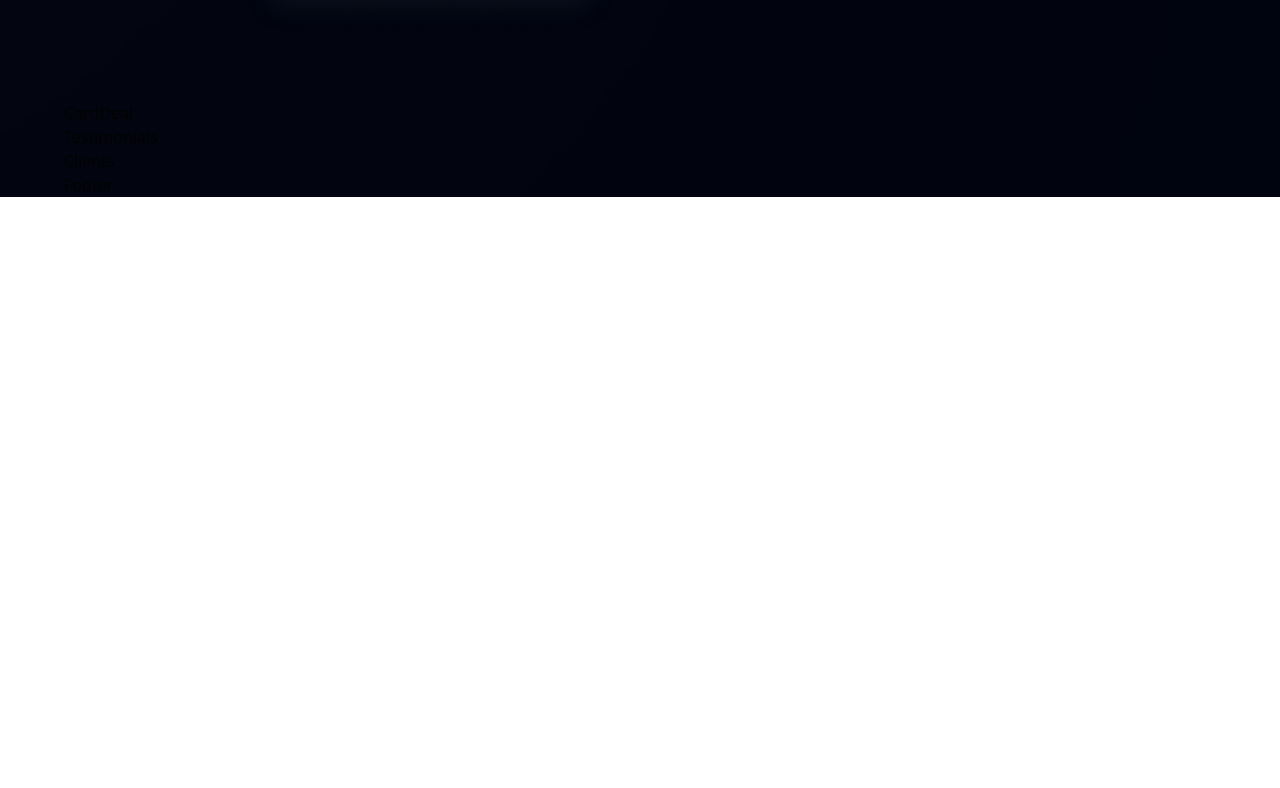
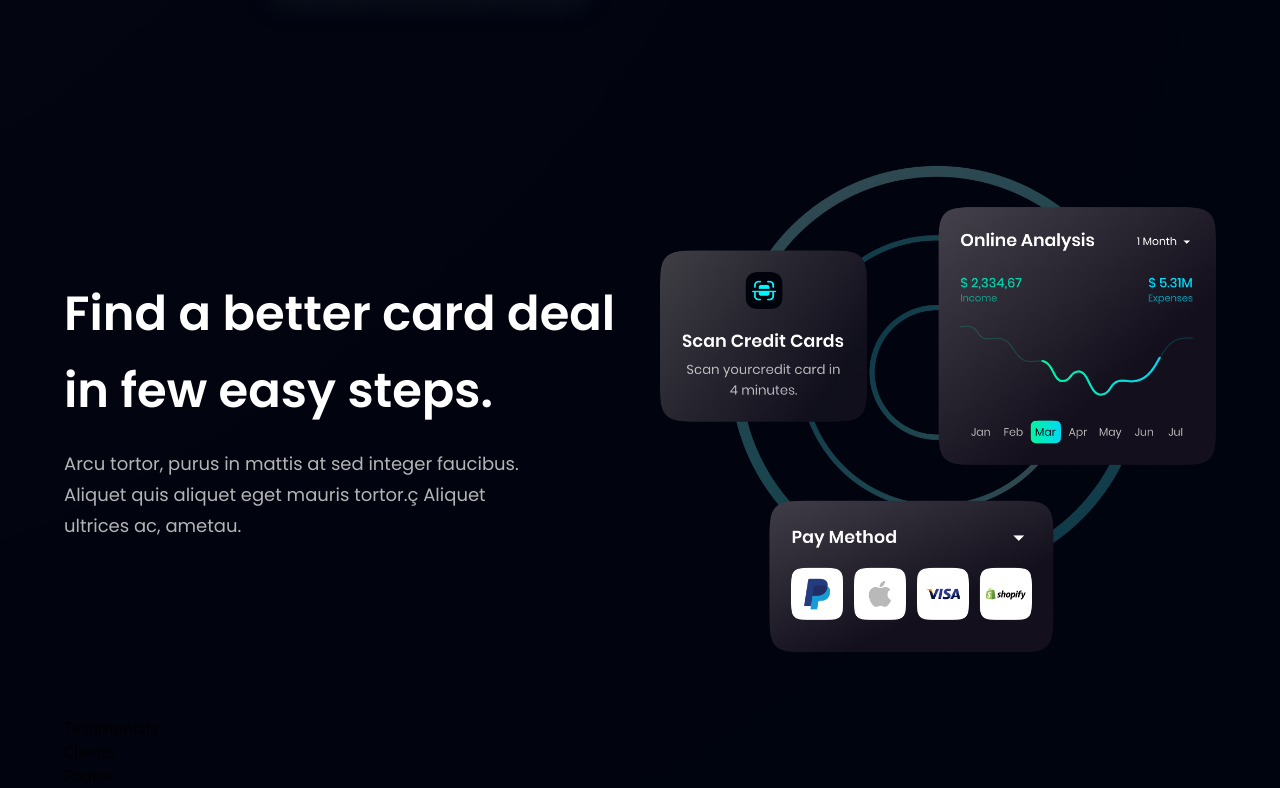
Before and after one commit to ZahrahNaveed/HooBank, a React (Vite) app: page / in a window 1280 px wide. Shown: the part 2088-2876 px from the top of the page. Before the commit the page ends 2285 px from the top, so only its background shows below. Built offline with nearby package versions, Linux system fonts and the light colour scheme.

Commit message:
Card Deal section

```diff
--- a/src/components/CardDeal.jsx
+++ b/src/components/CardDeal.jsx
@@ -1,8 +1,28 @@
-import React from 'react'
+import React from 'react';
+import { card } from "../assets";
+import style, { layout } from "../style";
+
 
 const CardDeal = () => {
   return (
-    <div>CardDeal</div>
+    <section className={layout.section}>
+      <div className={layout.sectionInfo}>
+        <h2 className={style.heading2}>
+          Find a better card deal <br
+            className="sm:block hidden" /> in few easy steps.
+        </h2>
+        <p className={`${style.paragraph} max-w-[470px] mt-5`}>
+          Arcu tortor, purus in mattis at sed integer faucibus. Aliquet quis
+          aliquet eget mauris tortor.ç Aliquet ultrices ac, ametau.
+        </p>
+      </div>
+
+      <div className={layout.sectionImg}>
+        <img src={card} alt="card" className="w-[100%] relative z-[5]" />
+        <div className="absolute z-[3] -left-1/2 top-0 w-[50%] rounded-full white_gradient"></div>
+        <div className="absolute z-[0] -left-1/2 bottom-0 w-[50%] rounded-full pink_gradient"></div>
+      </div>
+    </section>
   )
 }
 
```
